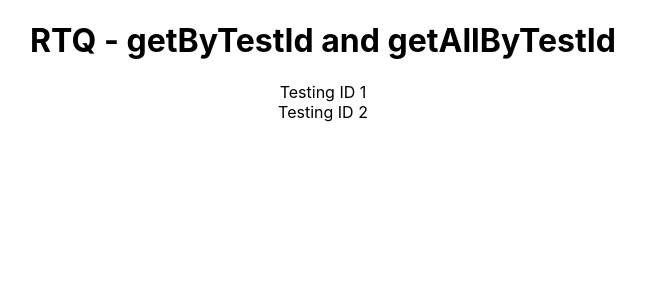
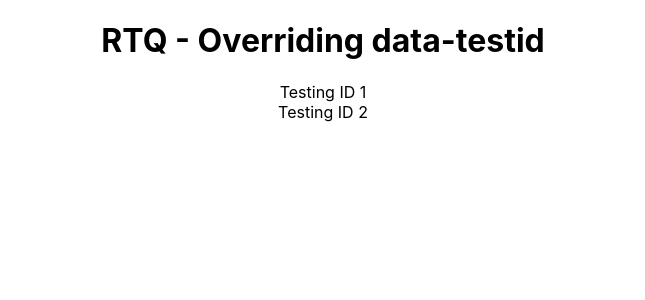
Before and after one commit to Govind2210/Jest-testing, a React (Create React App) app: page / in a window 1280 px wide. Shown: the top 300 px of the page, without its empty margins (317-962 px from the left). Built offline with nearby package versions, Linux system fonts and the light colour scheme.

Commit message:
learn configure - for Overriding data-testid

```diff
--- a/src/App.js
+++ b/src/App.js
@@ -4,7 +4,9 @@ function App() {
   return (
     <>
       <div className="App">
-        <h1 data-testid="div-test-h1">RTQ - getByTestId and getAllByTestId</h1>
+        <h1 element-id="div-test-h1" data-testid="div-test-h2">
+          RTQ - Overriding data-testid
+        </h1>
         <div data-testid="div-test-id">Testing ID 1</div>
         <div data-testid="div-test-id">Testing ID 2</div>
       </div>
```
Also changed, not shown: 1 other file (tests, documents, lock files or other folders).
